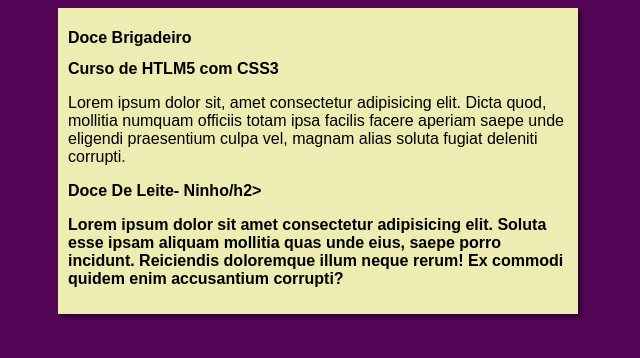
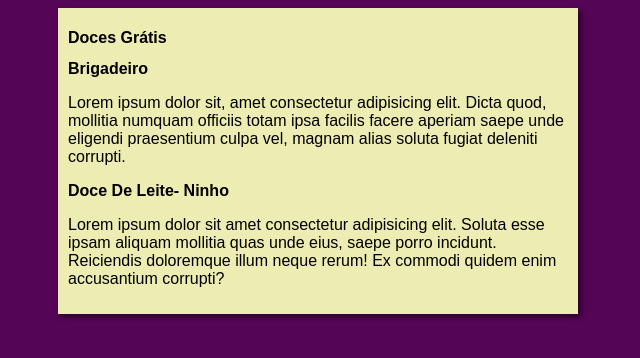
Before and after one commit to 4lmeidas/Projeto-Site, a plain HTML site: page index.html in a window 1280 px wide. Shown: the whole page, without its empty margins (322-962 px from the left). Drawn offline with Linux system fonts and the light colour scheme.

Commit message:
Update index.html

```diff
--- a/index.html
+++ b/index.html
@@ -9,14 +9,14 @@
 <body>
    <main>
        <head>
-           <h1>Doce Brigadeiro</h1>
+           <h1>Doces Grátis</h1>
        </head>
        <article>
-           <h2>Curso de HTLM5 com CSS3</h2>
+           <h2>Brigadeiro</h2>
            <p>Lorem ipsum dolor sit, amet consectetur adipisicing elit. Dicta quod, mollitia numquam officiis totam ipsa facilis facere aperiam saepe unde eligendi praesentium culpa vel, magnam alias soluta fugiat deleniti corrupti.</p>
        </article>
        <article>
-           <h2>Doce De Leite- Ninho/h2>
+           <h2>Doce De Leite- Ninho</h2>
            <p>Lorem ipsum dolor sit amet consectetur adipisicing elit. Soluta esse ipsam aliquam mollitia quas unde eius, saepe porro incidunt. Reiciendis doloremque illum neque rerum! Ex commodi quidem enim accusantium corrupti?</p>
        </article>
    </main>
```
